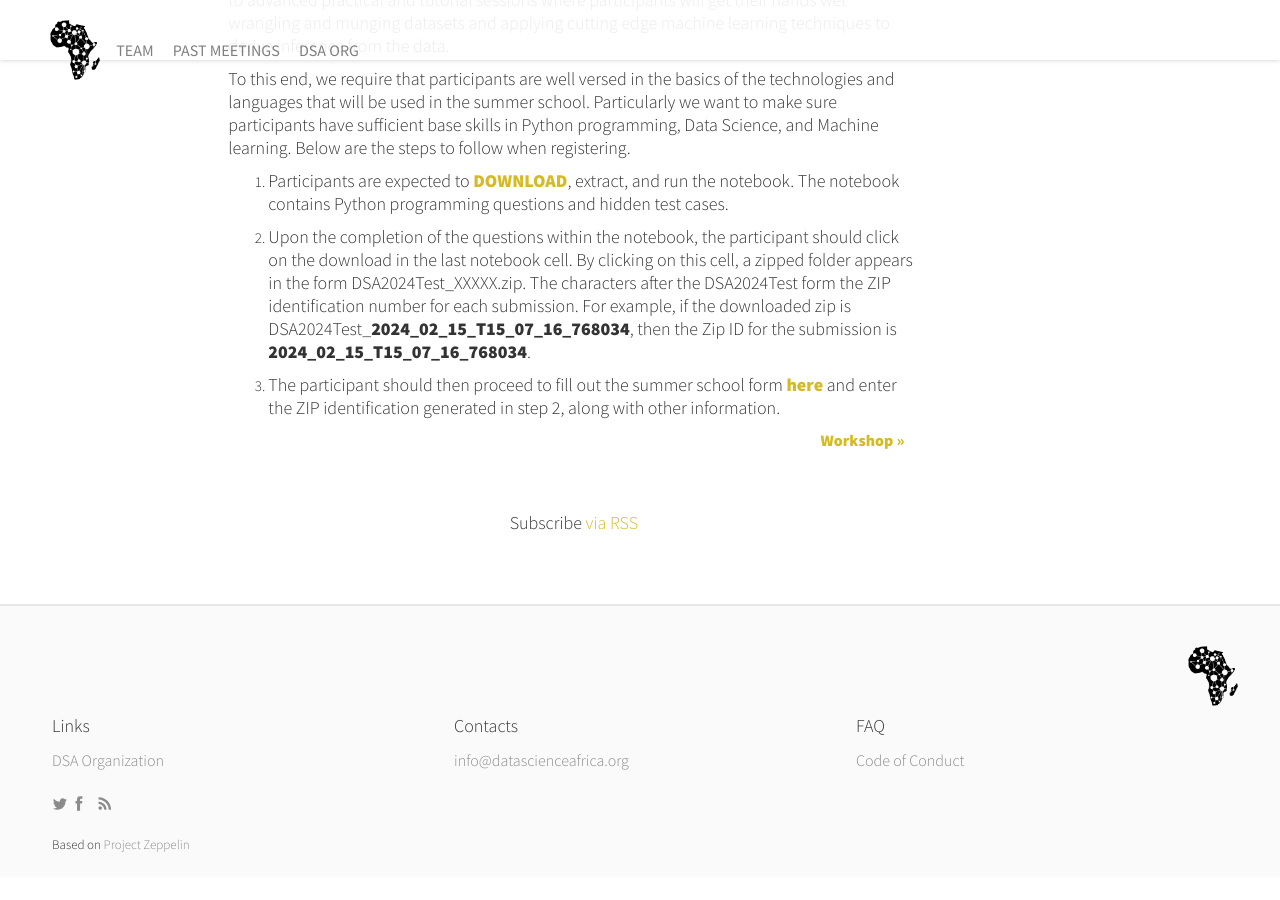
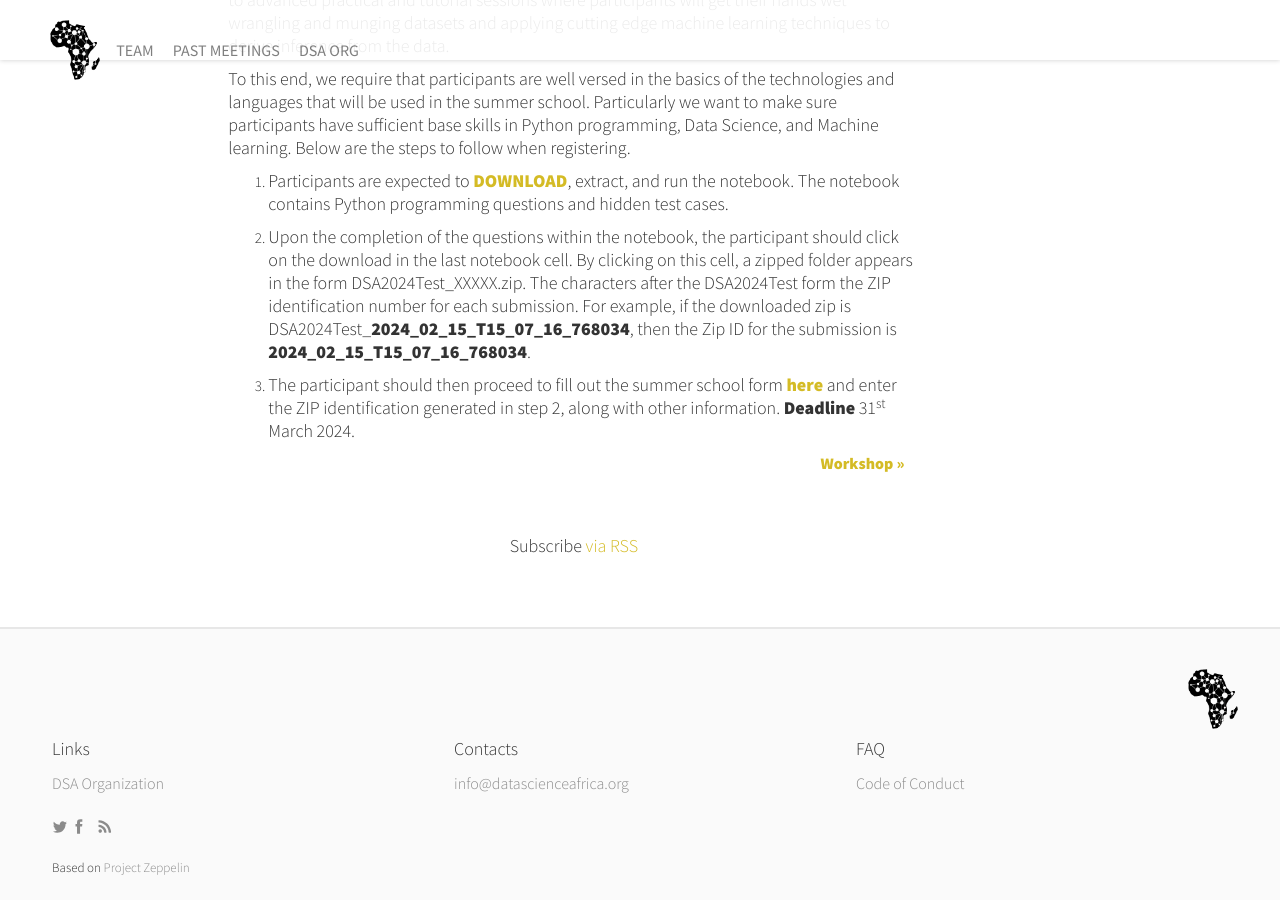
Before and after one commit to datsciafrica/dsa2024nyeri, a Jekyll site: the page built from _posts/2024-01-31-summer- school.markdown, in a window 1280 px wide and 900 px high, scrolled down 659 px. Built offline with Jekyll 4.4.1, drawn with Linux system fonts in a browser that asks for light colours; nearby versions of some CDN libraries; some web fonts are replaced; comment, search, counter and statistics services are not loaded; before the commit the page ends 1536 px from its top, so only the background shows below that.

Commit message:
Deadline added

```diff
--- a/_posts/2024-01-31-summer- school.markdown
+++ b/_posts/2024-01-31-summer- school.markdown
@@ -17,7 +17,7 @@ To this end, we require that participants are well versed in the basics of the t
 
 2. Upon the completion of the questions within the notebook, the participant should click on the download in the last notebook cell. By clicking on this cell, a zipped folder appears in the form DSA2024Test_XXXXX.zip. The characters after the DSA2024Test form the ZIP identification number for each submission. For example, if the downloaded zip is DSA2024Test_<b>2024_02_15_T15_07_16_768034</b>, then the Zip ID for the submission is <b>2024_02_15_T15_07_16_768034</b>.
 
-3. The participant should then proceed to fill out the summer school form <b><a target="_blank" href="https://forms.gle/beYzXaEKwQ1qCvkx8">here</a></b> and enter the ZIP identification generated in step 2, along with other information.
+3. The participant should then proceed to fill out the summer school form <b><a target="_blank" href="https://forms.gle/beYzXaEKwQ1qCvkx8">here</a></b> and enter the ZIP identification generated in step 2, along with other information. <b>Deadline</b> 31<sup>st</sup> March 2024.
 
 <!--
 <ol>
```
Also changed, not shown: 2 other files.
